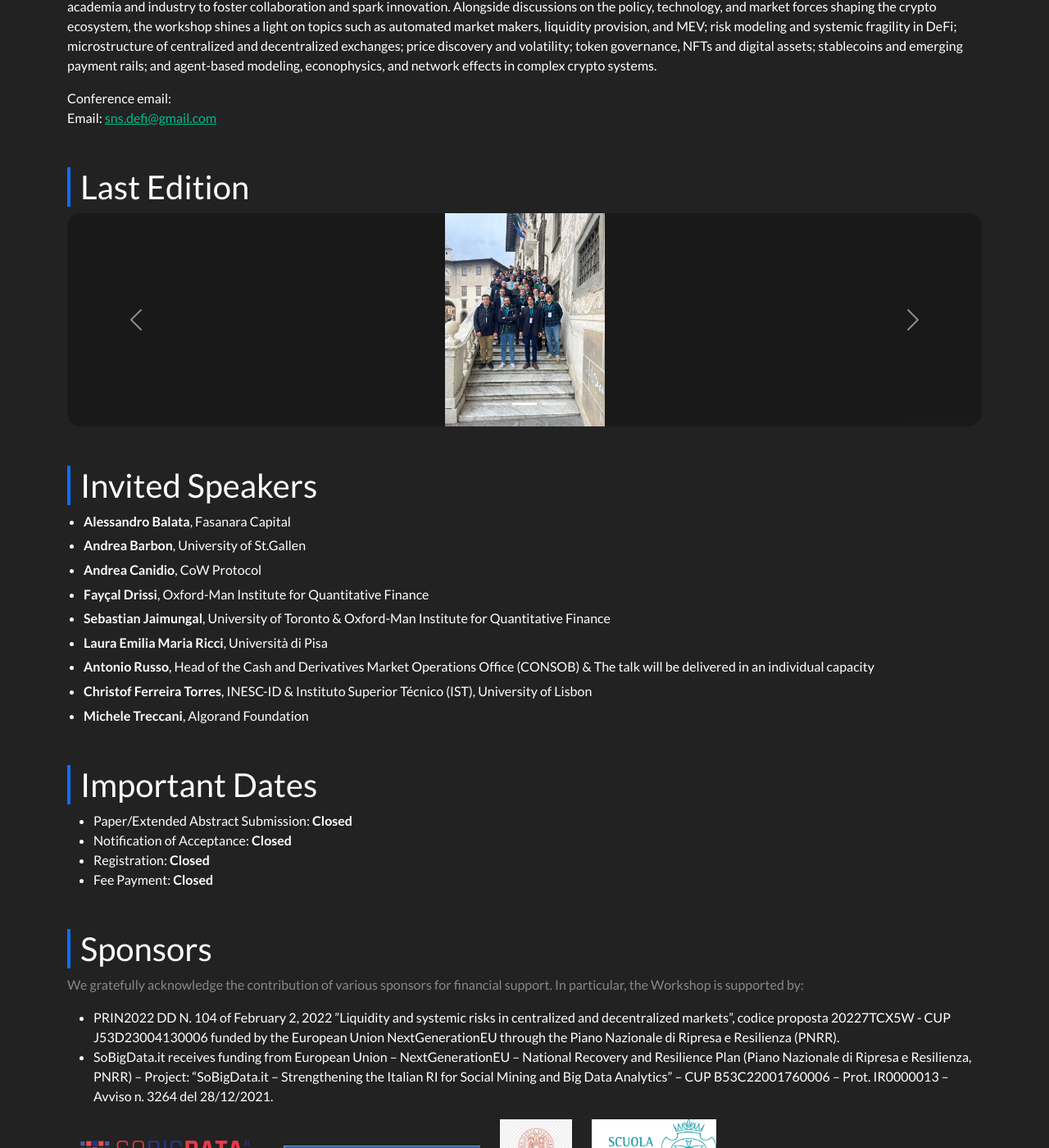
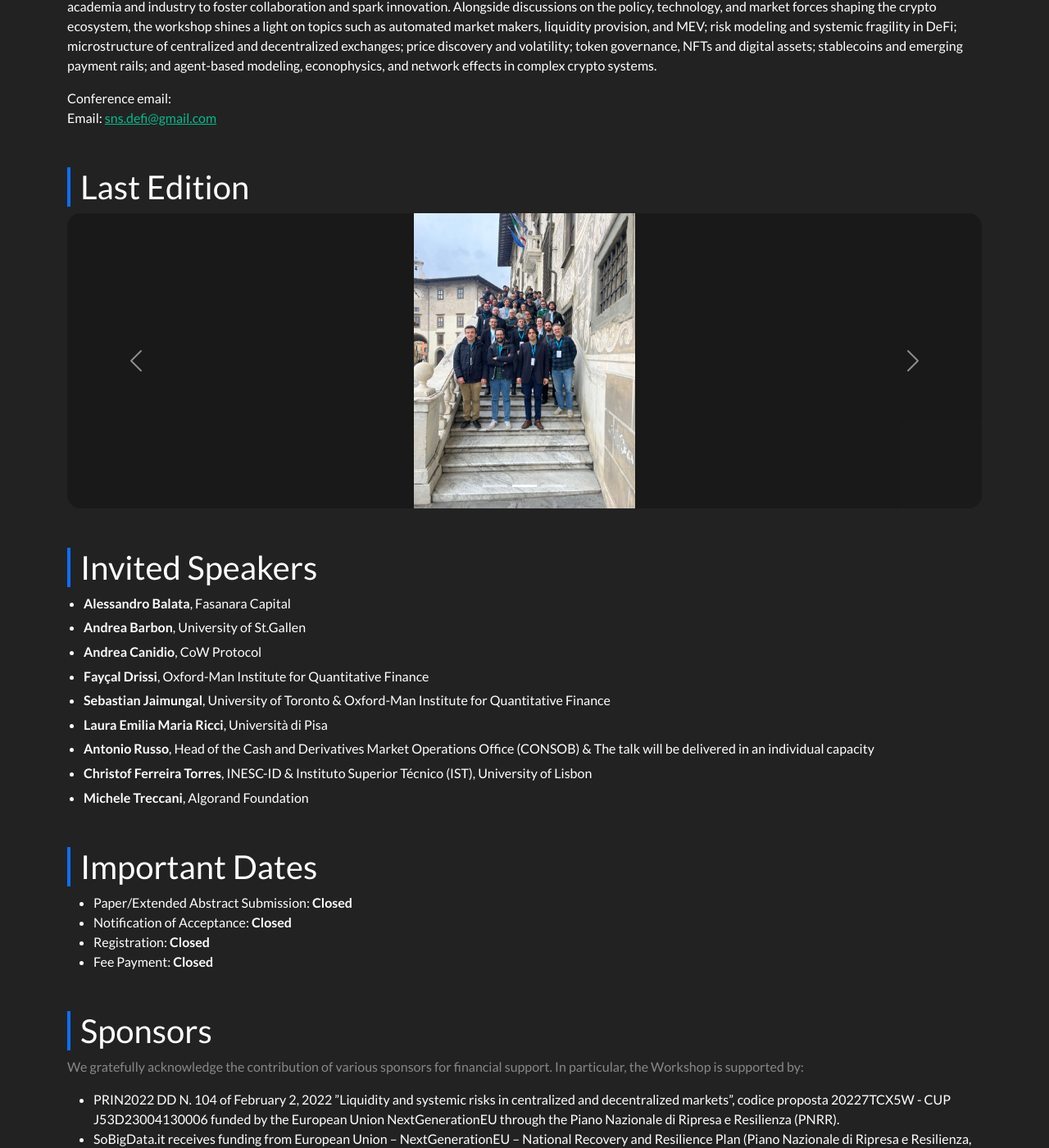
Before and after one commit to sns-defi/sns-defi.github.io, a Jekyll site: the page built from index.md, in a window 1280 px wide and 1400 px high, scrolled down 746 px. Shown: the whole window at 82% size. Built offline with Jekyll 4.4.1, drawn with Linux system fonts in a browser that asks for light colours; nearby versions of some CDN libraries.

```diff
--- a/assets/css/custom.css
+++ b/assets/css/custom.css
@@ -60,7 +60,7 @@ footer a { text-decoration: none; }
 
 .last-edition-carousel .carousel-item img {
   width: 70%;
-  height: clamp(130px, 22.5vw, 260px);
+  height: clamp(230px, 52.5vw, 360px);
   object-fit: contain;
 }
 
```
